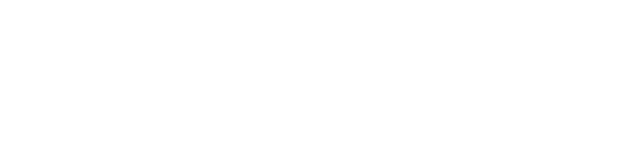
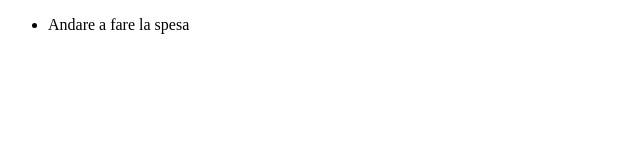
Before and after one commit to GiadaPirone/vue-todolist, a plain HTML site: page index.html in a window 1280 px wide. Shown: the whole page, without its empty margins (0-640 px from the left). Drawn offline with nearby package versions, Linux system fonts and the light colour scheme.

Commit message:
stampata prima "commissione"

```diff
--- a/index.html
+++ b/index.html
@@ -11,7 +11,9 @@
 <body>
 
     <div id="app">
-
+        <ul>
+            <li>{{toDo[0].text}}</li>
+        </ul>
 
 
     </div>
--- a/js/main.js
+++ b/js/main.js
@@ -5,7 +5,7 @@ createApp({
     data(){
         return{
 
-            ToDo: [
+            toDo: [
                 {
                     text: "Andare a fare la spesa",
                     done: false,
```
